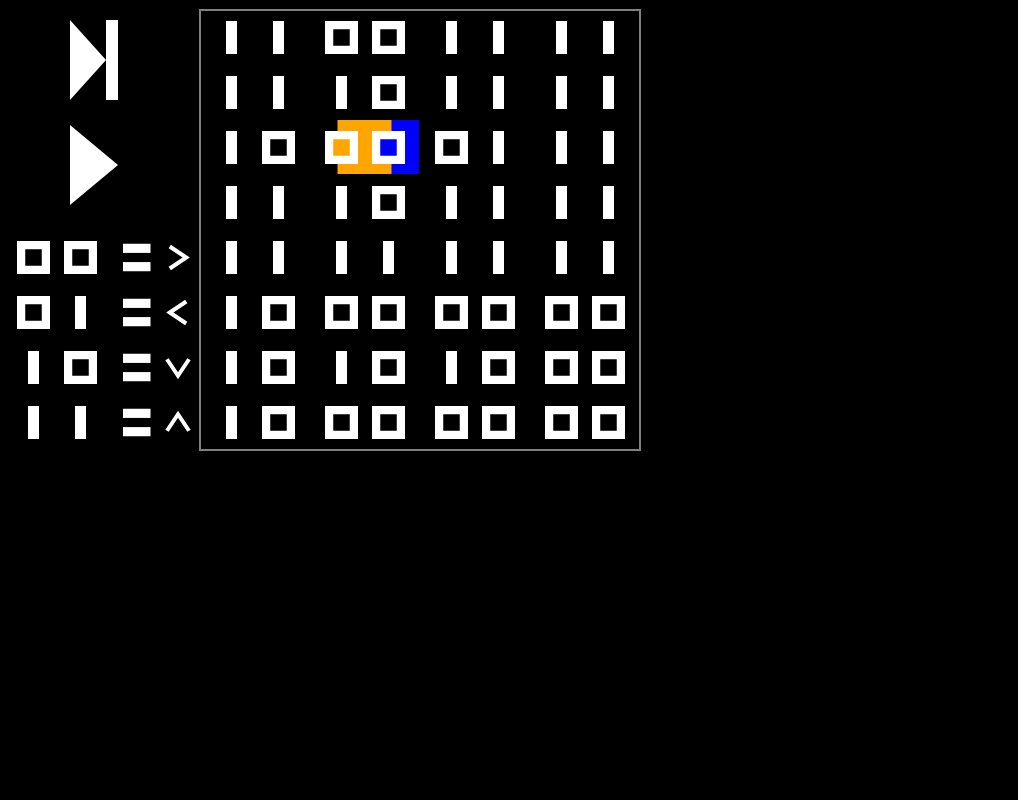
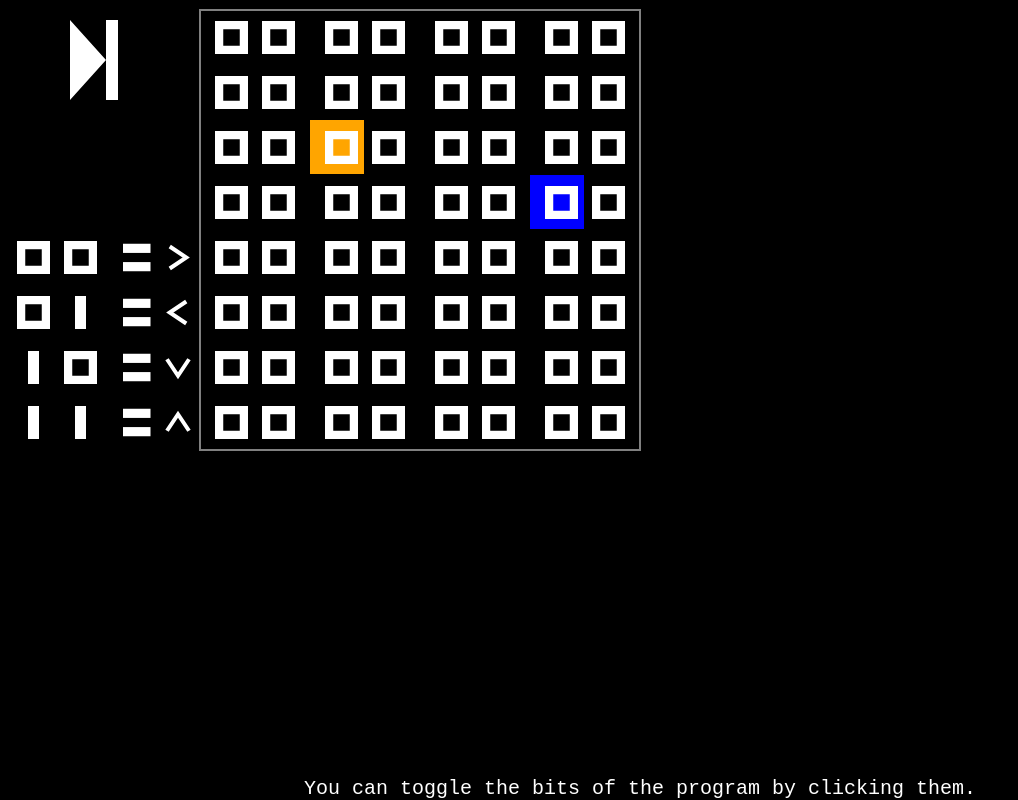
Before and after one commit to hcs64/programaze, a plain HTML site: page index.html in a window 1280 px wide. Shown: the whole page, without its empty margins (0-1018 px from the left). Drawn offline with Linux system fonts and the light colour scheme.

Commit message:
added levels, messages

```diff
--- a/index.html
+++ b/index.html
@@ -9,6 +9,19 @@ html, body {
   margin: 0;
   padding: 0;
   background-color: black;
+}
+
+div#message {
+  visibility: hidden;
+  position: absolute;
+  bottom: 0;
+  left: 0;
+  width: 100%;
+  background-color: black;
+  text-align: center;
+  color: white;
+  font-family: monospace;
+  font-size: 20px;
 }
 
 canvas#cnv {
@@ -23,6 +36,7 @@ canvas#cnv {
 
 <body>
 <canvas id="cnv"></canvas>
+<div id="message">HELLO</div>
 <script src="anim.js"></script>
 <script src="move.js"></script>
 <script src="main.js"></script>
--- a/main.js
+++ b/main.js
@@ -49,6 +49,8 @@ let GRID_Y = 10;
 
 let TEXT_X = 10;
 let TEXT_Y = 10;
+
+let LEVEL_STATE = null;
 
 const cnv = document.getElementById('cnv');
 const ctx = cnv.getContext('2d');
@@ -435,15 +437,16 @@ const requestDraw = function () {
   }
 };
 
-const click = function ({i, j}) {
-  if (GRID[j][i] === 1) {
-    GRID[j][i] = 0;
+const click = function (state, {i, j}) {
+  if (state.grid[j][i] === 1) {
+    state.grid[j][i] = 0;
   } else {
-    GRID[j][i] = 1;
+    state.grid[j][i] = 1;
   }
   requestDraw();
 };
 
+/*
 let toggle = true;
 const flipToggle = function (t) {
   if (!transformAnim) {
@@ -458,16 +461,7 @@ const flipToggle = function (t) {
   }
   requestDraw();
 };
-
-const GRID = [[1,1,0,0,1,1,1,1],
-              [1,1,1,0,1,1,1,1],
-              [1,0,0,0,0,1,1,1],
-              [1,1,1,0,1,1,1,1],
-              [1,1,1,1,1,1,1,1],
-              [1,0,0,0,0,0,0,0],
-              [1,0,1,0,1,0,0,0],
-              [1,0,0,0,0,0,0,0]];
-
+*/
 
 const draw = function (t) {
   DRAW_IN_FLIGHT = false;
@@ -476,21 +470,22 @@ const draw = function (t) {
   ctx.fillStyle = BG_COLOR;
   ctx.fillRect(0, 0, cnv.width, cnv.height);
 
-  const progress =
-    transformAnim ? move.animAt(transformAnim, t) : (toggle ? 0 : 1);
+  const progress = 0;
+//    transformAnim ? move.animAt(transformAnim, t) : (toggle ? 0 : 1);
 
-  drawBGGrid(GRID, progress);
+  drawBGGrid(LEVEL_STATE.grid, progress);
 
-  drawGoal({i:3, j:2});
-  drawGuy({i:2.5, j:2});
+  drawGoal(LEVEL_STATE.goalAt);
+  drawGuy(LEVEL_STATE.guyAt);
 
-  drawGrid(GRID, progress, {i:2,j:2}, {i:3,j:2});
+  drawGrid(LEVEL_STATE.grid, progress, LEVEL_STATE.guyAt, LEVEL_STATE.goalAt);
 
-  drawControls(SHOW_PLAY, PLAY_PRESSED, STEP_PRESSED);
+  drawControls(!LEVEL_STATE.noPlay, PLAY_PRESSED, STEP_PRESSED);
 
   drawLegend(progress);
 
-  if (transformAnim && move.isAnimDone(transformAnim, t)) {
+  if (transformAnim) {
+    if (move.isAnimDone(transformAnim, t)) {
       //stretchAnim = undefined;
       //crawlAnim = undefined;
       //xpos += size * 1.2;
@@ -499,16 +494,124 @@ const draw = function (t) {
     } else {
       requestDraw();
     }
+  }
 };
 
+const LEVELS = [
+  // level 0
+  {
+    msg: 'Click Step repeatedly to run the program.',
+    grid: [[0,0,0,0,0,0,0,0],
+           [1,1,0,0,0,0,0,0],
+           [0,0,0,0,0,0,0,0],
+           [0,0,0,0,0,0,0,0],
+           [0,0,0,0,0,0,0,0],
+           [0,0,0,0,0,0,0,0],
+           [0,0,0,0,0,0,0,0],
+           [0,0,0,0,0,0,0,0]],
+    guyAt: {i: 6, j: 0},
+    goalAt: {i: 2, j: 1},
+    noPlay: true
+  },
+  // level 1
+  { msg: 'You can toggle the bits of the program by clicking them.',
+    guyAt: {i: 2, j: 2},
+    goalAt: {i: 6, j: 3},
+    noPlay: true
+  },
+  // level 2
+  { msg: 'Clicking Play will run the program automatically',
+    guyAt: {i: 6, j: 0},
+    goalAt: {i: 1, j: 3},
+  },
+  // level 3
+  { guyAt: {i: 5, j: 7},
+    goalAt: {i: 1, j: 0},
+  },
+  // level 4
+  { guyAt: {i: 3, j: 0},
+    goalAt: {i: 3, j: 7},
+  },
+  // level 5
+  { guyAt: {i: 4, j: 7},
+    goalAt: {i: 4, j: 0},
+  },
+  {msg: 'Boss puzzle!'},
+  // level 6
+  { guyAt: {i: 1, j: 7},
+    goalAt: {i: 6, j: 0},
+  },
+  {msg: 'Final phase!'},
+  // level 7
+  { guyAt: {i: 1, j: 0},
+    goalAt: {i: 6, j: 0},
+  },
+  {msg: 'Thanks for playing!'}
+];
+
+const initLevel = function (level) {
+  const state = {grid: []};
+  for (let j = 0; j < GRID_ROWS; j ++) {
+    const row = [];
+    state.grid.push(row);
+    for (let i = 0; i < GRID_COLS; i ++) {
+      if (!level.grid) {
+        row.push(0);
+      } else {
+        row.push(level.grid[j][i]);
+      }
+    }
+  }
+
+  state.guyAtInit = level.guyAt;
+  state.goalAt = level.goalAt;
+  state.noPlay = level.noPlay;
+
+  return state;
+};
+
+const resetLevel = function (state) {
+  // doesn't touch grid
+  state.guyAt = {i: state.guyAtInit.i, j: state.guyAtInit.j};
+  state.pc = 0;
+};
+
+const showMessage = function (msg) {
+  const div = document.getElementById('message');
+  div.style.visibility = 'visible';
+  div.textContent = msg;
+};
+const hideMessage = function () {
+  const div = document.getElementById('message');
+  div.textContent = '';
+  div.style.visibility = 'hidden';
+};
+
+
+// main code starts here
+
+let curLevel = 1;
+if (LEVELS[curLevel].msg) {
+  showMessage(LEVELS[curLevel].msg);
+} else {
+  hideMessage();
+}
+LEVEL_STATE = initLevel(LEVELS[curLevel]);
+resetLevel(LEVEL_STATE);
 requestDraw();
 
 cnv.addEventListener('click', function (e) {
+  if (e.button !== 0) {
+    return;
+  }
+
+  e.preventDefault();
   const x = e.pageX/RESIZE_SCALE;
   const y = e.pageY/RESIZE_SCALE;
   if (x >= GRID_X && x < GRID_X + GRID_W * GRID_COLS &&
       y >= GRID_Y && y < GRID_Y * GRID_H * GRID_ROWS) {
-    click({i: Math.floor((x - GRID_X) / GRID_W),
+    click(LEVEL_STATE,
+          {i: Math.floor((x - GRID_X) / GRID_W),
            j: Math.floor((y - GRID_Y) / GRID_H)});
   } else if (x >= CONTROLS_X && x < CONTROLS_X + CONTROL_W &&
              y >= CONTROLS_Y && y < CONTROLS_Y + CONTROL_H) {
```
Lines whose indentation alone changed are shown as unchanged.
